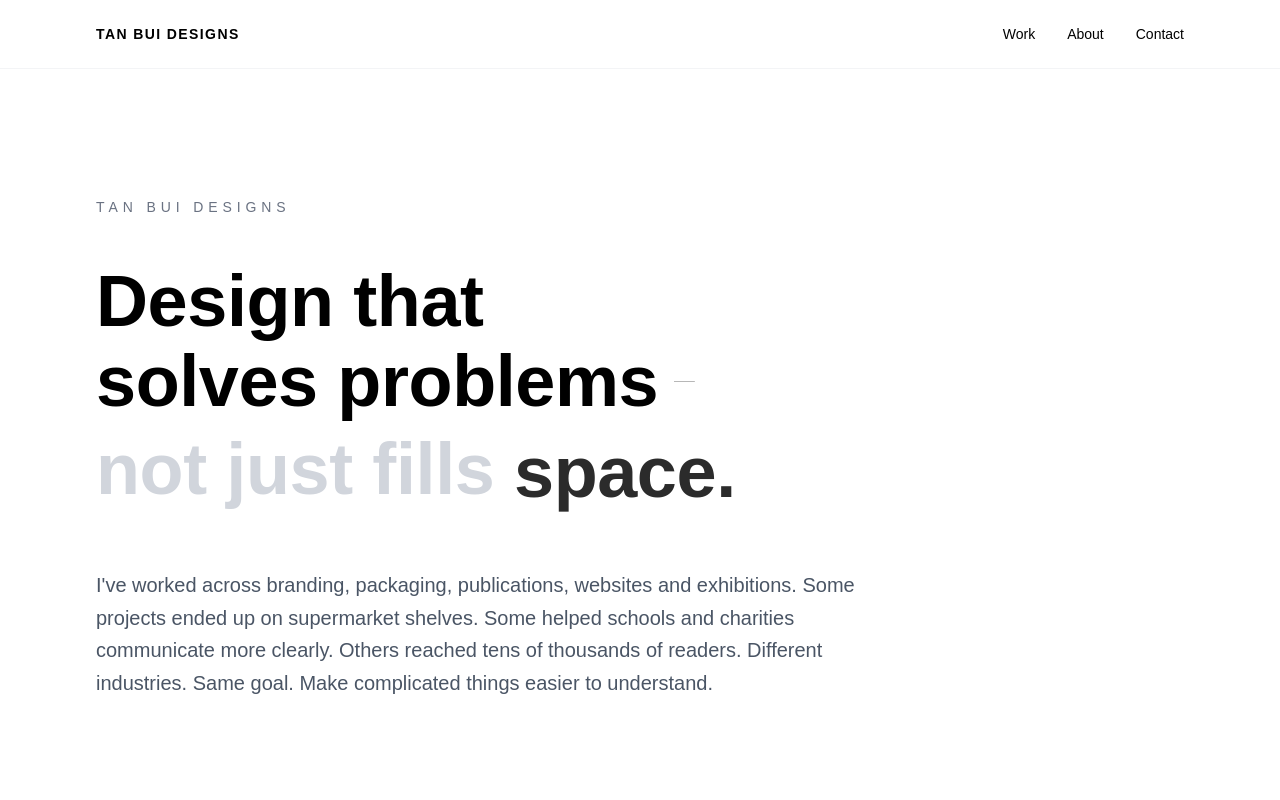
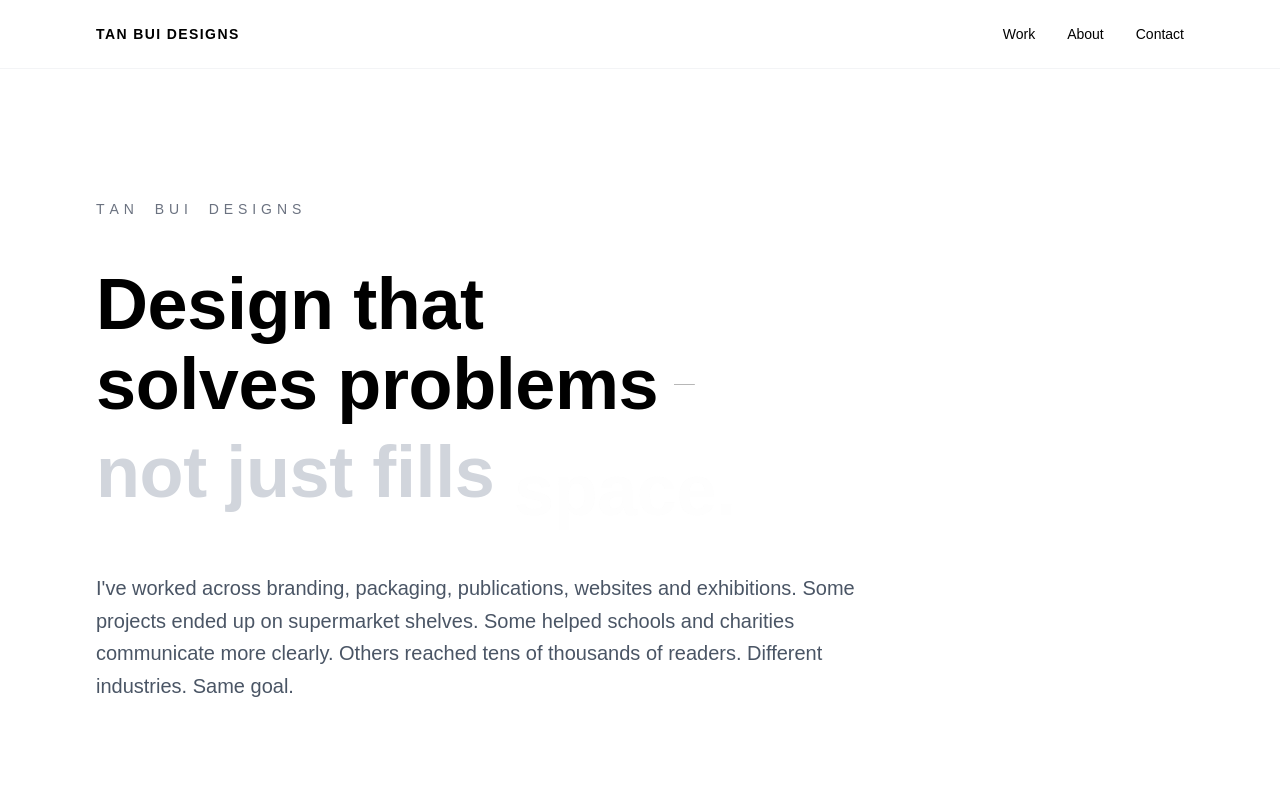
Before and after one commit to tanbuidesigns/tan-bui-designs, a Next.js app: page / in a window 1280 px wide. Shown: the top 800 px of the page. Built offline with nearby package versions, Linux system fonts and the light colour scheme.

Commit message:
Enhance hero interactions and scroll animations

```diff
--- a/src/app/globals.css
+++ b/src/app/globals.css
@@ -73,24 +73,40 @@ body {
 
 @keyframes heroSpace {
   0% {
-    opacity: 0.5;
-    transform: translateY(8px);
+    opacity: 0;
+    transform: translateY(20px);
+    color: #ffffff;
   }
 
-  50% {
+  25% {
+    opacity: 0;
+    transform: translateY(20px);
+    color: #ffffff;
+  }
+
+  40% {
     opacity: 1;
     transform: translateY(0);
+    color: #000000;
+  }
+
+  75% {
+    opacity: 1;
+    transform: translateY(0);
+    color: #000000;
   }
 
   100% {
-    opacity: 0.5;
-    transform: translateY(8px);
+    opacity: 0;
+    transform: translateY(20px);
+    color: #ffffff;
   }
 }
 
 .hero-space {
   display: inline-block;
-  animation: heroSpace 4s ease-in-out infinite;
+  animation: heroSpace 8s cubic-bezier(0.22, 1, 0.36, 1) infinite;
+  will-change: transform, opacity;
 }
 
 @keyframes heroLineGrow {
@@ -114,3 +130,40 @@ body {
     opacity: 0.25;
   }
 }
+
+.hero-brand {
+  display: inline-flex;
+  text-transform: uppercase;
+  letter-spacing: 0.35em;
+  font-size: 0.875rem;
+  color: #6b7280;
+  cursor: default;
+}
+
+.hero-letter {
+  display: inline-block;
+  transition:
+    transform 0.35s cubic-bezier(0.22, 1, 0.36, 1),
+    color 0.35s ease;
+}
+
+.hero-brand:hover .hero-letter {
+  transform: translateY(-6px);
+}
+
+.scroll-highlight {
+  background-image: linear-gradient(
+    to right,
+    #000000,
+    #000000
+  );
+
+  background-repeat: no-repeat;
+  background-position: left center;
+
+  color: white;
+
+  padding: 0 4px;
+
+  transition: background-size 0.1s linear;
+}
--- a/src/components/HeroSection.tsx
+++ b/src/components/HeroSection.tsx
@@ -1,9 +1,22 @@
+import ScrollHighlightText from "./ScrollHighlightText";
 export default function HeroSection() {
   return (
     <section className="max-w-6xl mx-auto px-8 py-32">
-      <p className="uppercase tracking-[0.35em] text-sm mb-12 text-gray-500">
-        Tan Bui Designs
-      </p>
+      <div className="hero-brand mb-12">
+  {"TAN BUI DESIGNS".split("").map((letter, index) => (
+    <span
+      key={index}
+      className={`hero-letter ${
+        letter === " " ? "mx-2" : ""
+      }`}
+      style={{
+        transitionDelay: `${index * 25}ms`,
+      }}
+    >
+      {letter}
+    </span>
+  ))}
+</div>
 
       <div className="w-full">
         <h1 className="font-bold tracking-tight leading-[0.92]">
@@ -28,13 +41,13 @@ export default function HeroSection() {
         </h1>
 
         <p className="text-xl mt-16 max-w-3xl text-gray-600 leading-relaxed">
-          I've worked across branding, packaging, publications,
-          websites and exhibitions. Some projects ended up on
-          supermarket shelves. Some helped schools and charities
-          communicate more clearly. Others reached tens of thousands
-          of readers. Different industries. Same goal. Make
-          complicated things easier to understand.
-        </p>
+  I've worked across branding, packaging, publications,
+  websites and exhibitions. Some projects ended up on
+  supermarket shelves. Some helped schools and charities
+  communicate more clearly. Others reached tens of thousands
+  of readers. Different industries. Same goal.{" "}
+  <ScrollHighlightText />
+</p>
       </div>
     </section>
   );
--- /dev/null
+++ b/src/components/ScrollHighlightText.tsx
@@ -0,0 +1,40 @@
+"use client";
+
+import { useEffect, useState } from "react";
+
+export default function ScrollHighlightText() {
+  const [progress, setProgress] = useState(0);
+
+  useEffect(() => {
+    const handleScroll = () => {
+      const start = 75;
+      const end = 300;
+
+      const scroll = window.scrollY;
+
+      if (scroll <= start) {
+        setProgress(0);
+      } else if (scroll >= end) {
+        setProgress(100);
+      } else {
+        setProgress(((scroll - start) / (end - start)) * 100);
+      }
+    };
+
+    window.addEventListener("scroll", handleScroll);
+
+    return () =>
+      window.removeEventListener("scroll", handleScroll);
+  }, []);
+
+  return (
+    <span
+      className="scroll-highlight"
+      style={{
+        backgroundSize: `${progress}% 100%`,
+      }}
+    >
+      Make complicated things easier to understand.
+    </span>
+  );
+}
```
